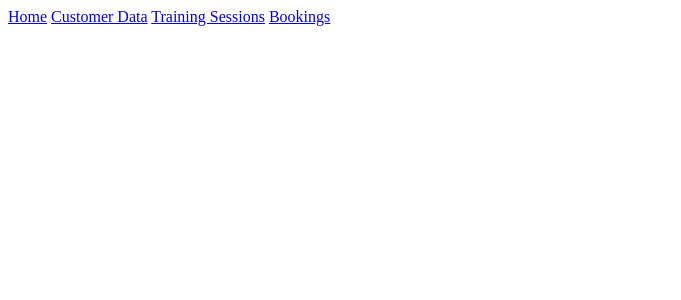
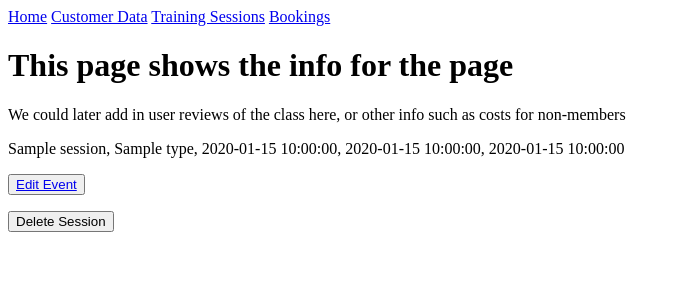
Before and after one commit to MozzBuilds/Resistance-Temple, a Flask app: page /sessions/1 in a window 1280 px wide. Shown: the top 300 px of the page, without its empty margins (0-681 px from the left). Run offline with Flask 2, Linux system fonts and the light colour scheme; a database or web service that is not in the repository returns one stand-in record (values such as "Sample title"); some libraries are stand-ins or nearby versions.

Commit message:
Ability to update Session DB now up and running

```diff
--- a/controllers/session_controller.py
+++ b/controllers/session_controller.py
@@ -1,16 +1,44 @@
-from flask import Flask, render_template
+from flask import Flask, render_template, redirect, request
 from flask import Blueprint
 from models.session import Session
 import repositories.session_repository as session_repository
 
 sessions_blueprint = Blueprint('sessions', __name__)
 
+# Show all current sessions on system
 @sessions_blueprint.route('/sessions')
 def sessions():
     sessions = session_repository.select_all()
     return render_template('sessions/index.html', sessions=sessions)
 
+# Show an individual session
 @sessions_blueprint.route('/sessions/<id>')
 def show(id):
     session = session_repository.select_by_id(id)
     return render_template('sessions/show.html', session=session)
+
+# Edit an individual session
+@sessions_blueprint.route('/sessions/<id>/edit')
+def edit(id):
+    session = session_repository.select_by_id(id)
+    return render_template('/sessions/edit.html', session=session)
+
+# Update an individual session
+@sessions_blueprint.route('/sessions/<id>', methods=['POST'])
+def update_session(id):
+    name = request.form['name']
+    type = request.form['type']
+    date = request.form['date']
+    start_time = request.form['start_time']
+    end_time = request.form['end_time']
+
+    session = Session(name, type, date, start_time, end_time, id)
+    session_repository.update(session)
+    return redirect('/sessions')
+
+# Delete an individual session
+@sessions_blueprint.route('/sessions/<id>/delete', methods=['POST'])
+def delete_session(id):
+    session_repository.delete_by_id(id)
+    return redirect('/sessions')
+    # The redirect works, but the delete_by_id does not
--- a/repositories/session_repository.py
+++ b/repositories/session_repository.py
@@ -1,6 +1,7 @@
 from db.run_sql import run_sql
 
 from models.session import Session
+from models.customer import Customer
 
 def save(session):
     sql = 'INSERT INTO sessions( name, type, date, start_time, end_time ) VALUES ( %s, %s, %s, %s, %s ) RETURNING id'
@@ -28,9 +29,32 @@ def select_by_id(id):
 
     if result is not None:
         session = Session(result['name'], result['type'], result['date'], result['start_time'], result['end_time'], result['id'])
-        # Add in extensions here when required
     return session
+
+
+# This will be required if we want to display the customers booked into a given session
+# def customers(session):
+#     customers = []
+
+#     sql = 'SELECT customers.* FROM customers INNER JOIN bookings ON bookings.customer_id = customers.id WHERE session_id = %s'
+#     values = [session.id]
+#     results = run_sql(sql, values)
+#     for row in results:
+#         customer = Customer(row['customer'], row['id'])
+#         customers.append(customer)
+#     return customers
 
 def delete_all():
     sql = 'DELETE FROM sessions'
     run_sql(sql)
+
+def delete_by_id(id):
+    sql = 'DELETE FROM sessions WHERE id = %s'
+    values = [id]
+    run_sql(sql, values)
+    # This currently isn't working in the browser
+
+def update(session):
+    sql = 'UPDATE sessions SET (name, type, date, start_time, end_time) = (%s, %s, %s, %s, %s) WHERE id = %s'
+    values = [session.name, session.type, session.date, session.start_time, session.end_time]
+    run_sql(sql,values)
--- a/templates/sessions/index.html
+++ b/templates/sessions/index.html
@@ -5,7 +5,7 @@
 <!-- Can later split tables into past/upcoming/full -->
 
 {% for session in sessions  %}
-    <p>{{session.name}}, {{session.type}}, {{session.date}}, {{session.start_time}}, {{session.end_time}}
+    <p>{{session.name}}, {{session.type}}, {{session.date}}, {{session.start_time}}, {{session.end_time}}, <a href="/sessions/{{session.id}}">Session Info</a>
     </p>
 {% endfor %}
 
--- a/templates/sessions/show.html
+++ b/templates/sessions/show.html
@@ -1,4 +1,17 @@
 {% extends 'base.html' %}
 {% block content %}
+<h1>This page shows the info for the page</h1>
+<p>We could later add in user reviews of the class here, or other info such as costs for non-members</p>
+
+<p>{{session.name}}, {{session.type}}, {{session.date}}, {{session.start_time}}, {{session.end_time}}
+</p>
+<p>
+    <button type='button'><a href="/sessions/{{session.id}}/edit">Edit Event</a></button>
+</p>
+
+<form class='delete_button' action='/sessions/{{session.id}}/delete' method='POST'>
+    <button type='submit'>Delete Session</button>
+    <!-- Button works, but all it does is redirect -->
+</form>
 
 {% endblock  %}
```
Also changed, not shown: repositories/booking_repository.py (+11 -0 lines), repositories/customer_repository.py (+22 -0 lines), templates/sessions/edit.html (added, +34 -0 lines), 4 other files.
